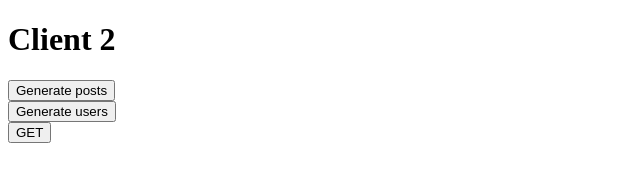
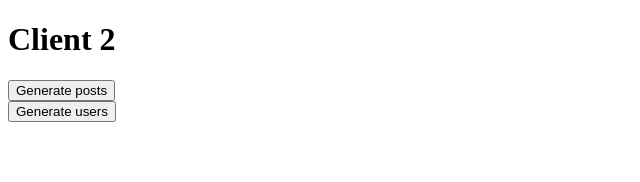
Before and after one commit to ItsSilva/LAB4-ECO, a website: page client2/index.html in a window 1280 px wide. Shown: the whole page, without its empty margins (0-640 px from the left). Drawn offline with Linux system fonts and the light colour scheme.

Commit message:
feat: GET btn deleted

```diff
--- a/client2/index.html
+++ b/client2/index.html
@@ -19,7 +19,6 @@
         <div id="users-generate-container"></div>
       </div>
     </section>
-    <button id="get-btn">GET</button>
 
     <script src="index.js"></script>
   </body>
```
